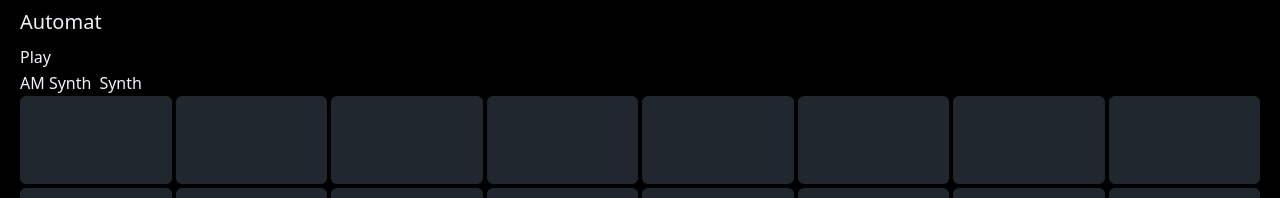
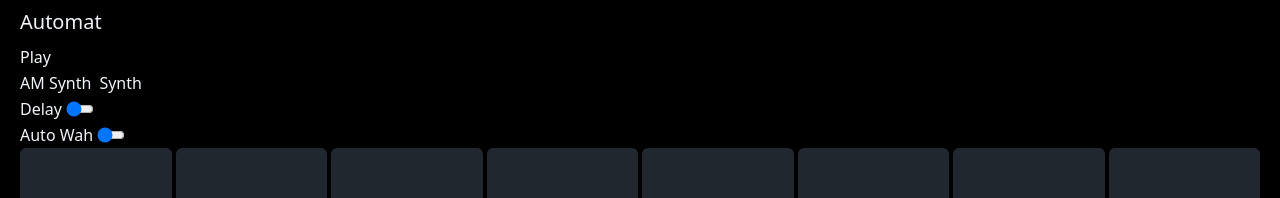
Before and after one commit to kad1kad/Automat, a React (Vite) app: page / in a window 1280 px wide. Shown: the top 198 px of the page. Built offline with nearby package versions, Linux system fonts and the light colour scheme.

Commit message:
add effects

```diff
--- a/src/App.tsx
+++ b/src/App.tsx
@@ -1,4 +1,4 @@
-import { Instrument, Song, Track } from "reactronica";
+import { Effect, Instrument, Song, Track } from "reactronica";
 import "./App.css";
 import { useState } from "react";
 
@@ -37,7 +37,27 @@ function App() {
 
     { name: "Synth", type: "synth" },
   ];
+
   const [selectedInstrument, setSelectedInstrument] = useState("");
+
+  // Effects State
+  const [delayWet, setDelayWet] = useState<number>(0.0);
+  const [reverbWet, setReverbWet] = useState<number>(0.0);
+
+  function toggleDelay(value: number) {
+    if (value === 1) {
+      setDelayWet(0);
+    } else {
+      setDelayWet(1);
+    }
+  }
+  function toggleReverb(value: number) {
+    if (value > 1) {
+      setReverbWet(0);
+    } else {
+      setReverbWet(10);
+    }
+  }
 
   return (
     <div className="px-5 w-screen h-screen bg-black text-slate-100 leading-relaxed">
@@ -46,7 +66,8 @@ function App() {
         {isPlaying ? "Stop" : "Play"}
       </button>
 
-      <div className="flex gap-2">
+      {/* Instrument Select */}
+      <section className="flex gap-2">
         {instruments.map((instrument) => (
           <p
             className="cursor-pointer"
@@ -55,7 +76,34 @@ function App() {
             {instrument.name}
           </p>
         ))}
-      </div>
+      </section>
+
+      {/* Effects */}
+      <section>
+        <div className="flex gap-1">
+          <h3>Delay</h3>
+          <input
+            type="range"
+            value={delayWet}
+            min={0}
+            max={1}
+            onClick={(e) => toggleDelay(parseInt(e.target.value))}
+            className="w-7"
+          />
+        </div>
+
+        <div className="flex gap-1">
+          <h3>Auto Wah</h3>
+          <input
+            type="range"
+            value={reverbWet}
+            min={0}
+            max={10}
+            onClick={(e) => toggleReverb(parseInt(e.target.value))}
+            className="w-7"
+          />
+        </div>
+      </section>
 
       {/* Step Grid */}
       <div className="flex flex-row gap-1 h-[80vh]">
@@ -80,6 +128,8 @@ function App() {
       <Song isPlaying={isPlaying} bpm={90}>
         <Track mute={false} steps={stepsArrayState}>
           <Instrument type={selectedInstrument} />
+          <Effect type="feedbackDelay" wet={delayWet} />
+          <Effect type="autoWah" wet={reverbWet} />
         </Track>
       </Song>
     </div>
```
